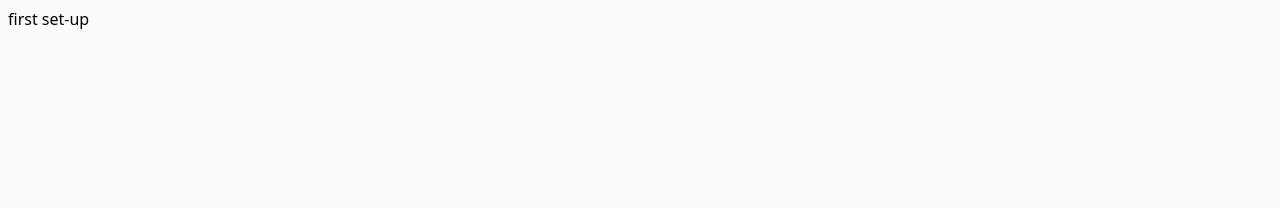
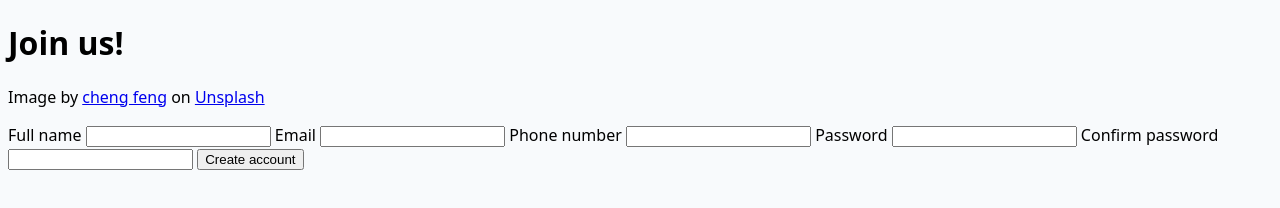
Before and after one commit to yegorkravchenko/top-signup-form, a plain HTML site: page index.html in a window 1280 px wide. Drawn offline with Linux system fonts and the light colour scheme.

Commit message:
Add page structure

```diff
--- a/index.html
+++ b/index.html
@@ -8,6 +8,38 @@
     <link rel="stylesheet" href="styles.css" />
   </head>
   <body>
-    first set-up
+    <main>
+      <div class="wrapper">
+        <div class="left">
+          <h1 class="title">Join us!</h1>
+          <p class="copyright">
+            Image by
+            <a href="https://unsplash.com/@chengfengrecord">cheng feng</a> on
+            <a href="https://unsplash.com/">Unsplash</a>
+          </p>
+        </div>
+
+        <div class="right">
+          <form action="">
+            <label for="full-name">Full name</label>
+            <input id="full-name" type="text" name="name" />
+
+            <label for="email">Email</label>
+            <input id="email" type="email" name="email" />
+
+            <label for="phone">Phone number</label>
+            <input id="phone" type="phone" name="phone" />
+
+            <label for="pass">Password</label>
+            <input id="pass" type="password" name="pass" />
+
+            <label for="pass">Confirm password</label>
+            <input id="pass" type="password" name="pass" />
+
+            <button type="submit">Create account</button>
+          </form>
+        </div>
+      </div>
+    </main>
   </body>
 </html>
```
Also changed, not shown: assets/bg-img.jpg (added).
